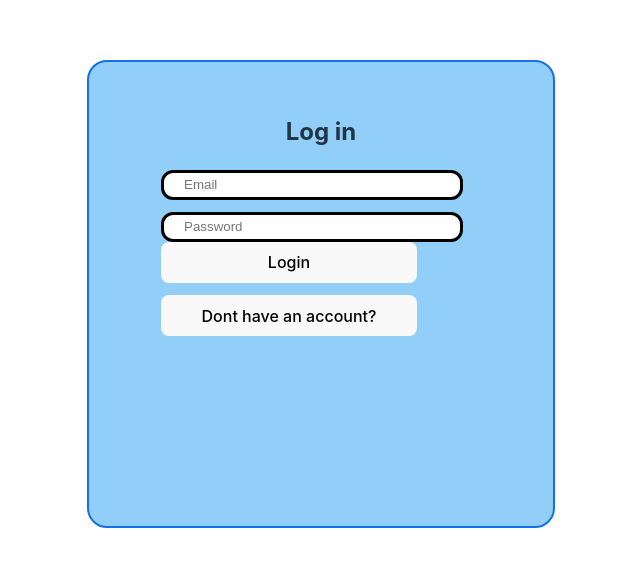
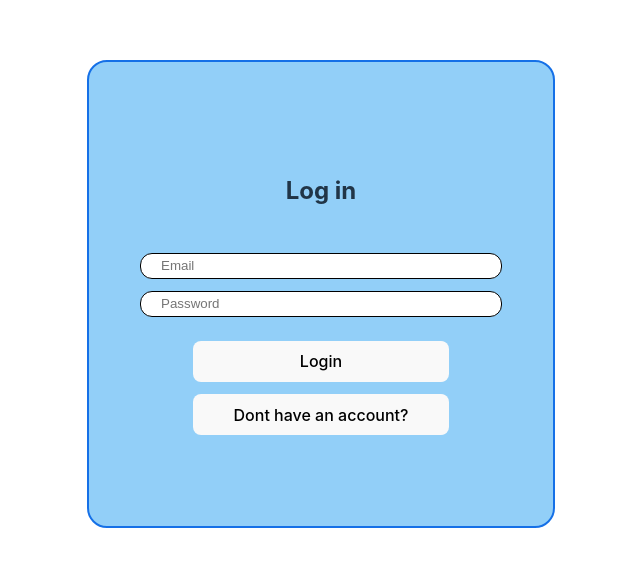
Before and after one commit to ATlexEide/furrventions, a React (Vite) app: page /login in a window 1280 px wide. Shown: the part 106-672 px from the top of the page, without its empty margins (319-959 px from the left). Built offline with nearby package versions, Linux system fonts and the light colour scheme.

Commit message:
Update styling

```diff
--- a/src/styles/SignIn.css
+++ b/src/styles/SignIn.css
@@ -9,6 +9,8 @@
 
   display: flex;
   flex-direction: column;
+  justify-content: center;
+  gap: 24px;
 
   align-items: center;
 
@@ -31,14 +33,27 @@
 #login * {
   width: 80%;
 }
-#signup input,
-#login input {
+#signup-inputs,
+#login-inputs {
+  display: flex;
+  flex-direction: column;
+  align-items: center;
+  width: 100%;
+}
+#signup-inputs input,
+#login-inputs input {
   border-radius: 12px;
-  border: solid;
+  border: solid 1px;
   height: 24px;
   background-color: white;
   color: black;
 }
+#signup-buttons,
+#login-buttons {
+  display: flex;
+  flex-direction: column;
+  align-items: center;
+}
 input:placeholder-shown {
   padding: 0 20px;
 }
```
